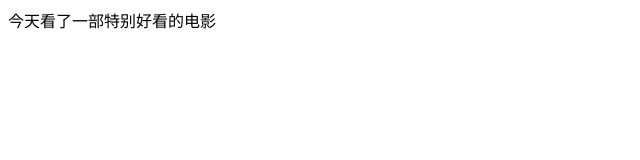
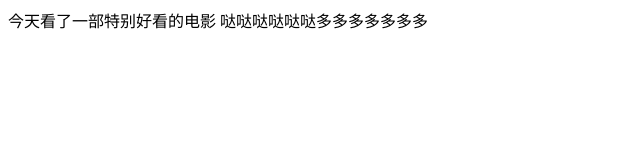
Before and after one commit to 820586274abc/test15, a plain HTML site: page movie.html in a window 1280 px wide. Shown: the whole page, without its empty margins (0-640 px from the left). Drawn offline with Linux system fonts and the light colour scheme.

Commit message:
小红修改了movie.html文件

```diff
--- a/movie.html
+++ b/movie.html
@@ -8,5 +8,6 @@
 </head>
 <body>
     今天看了一部特别好看的电影
+    哒哒哒哒哒哒多多多多多多多
 </body>
 </html>
```
